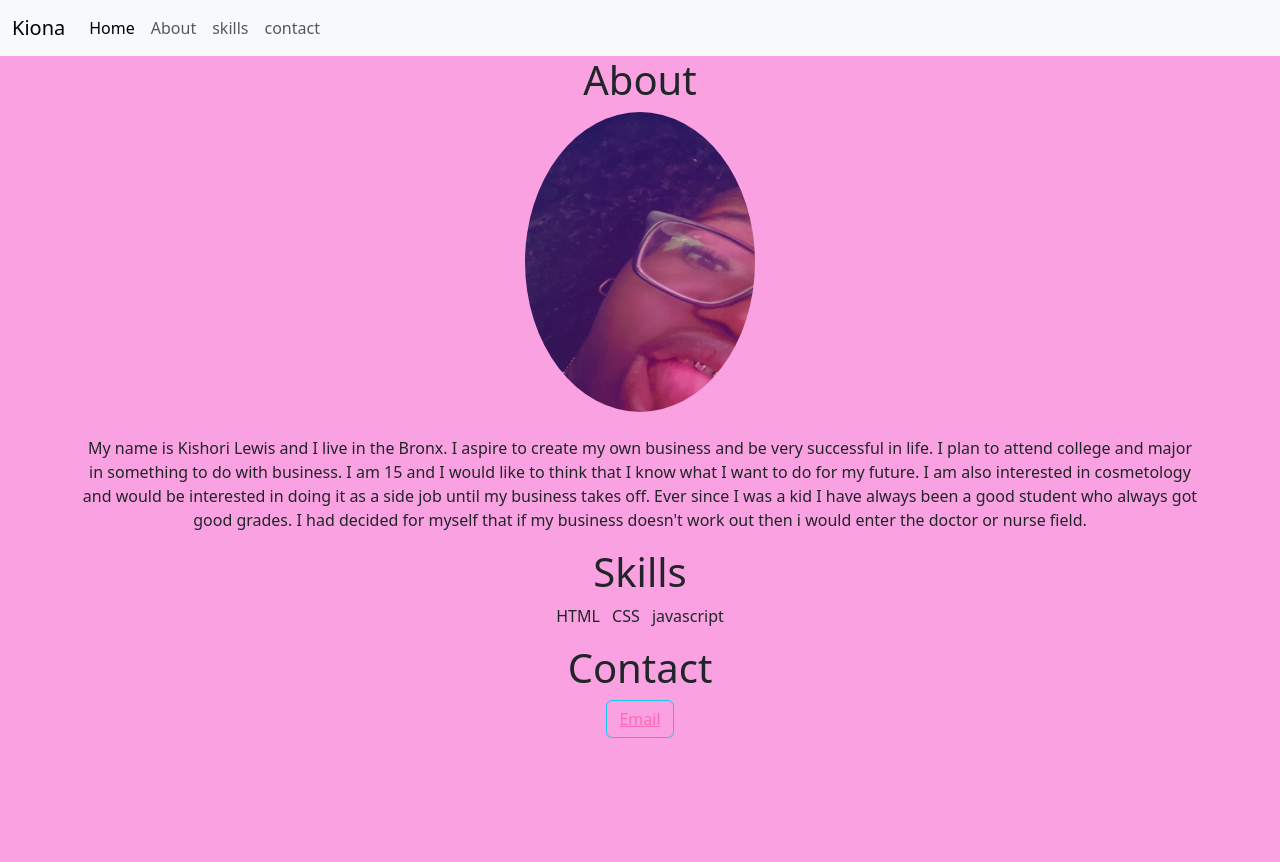
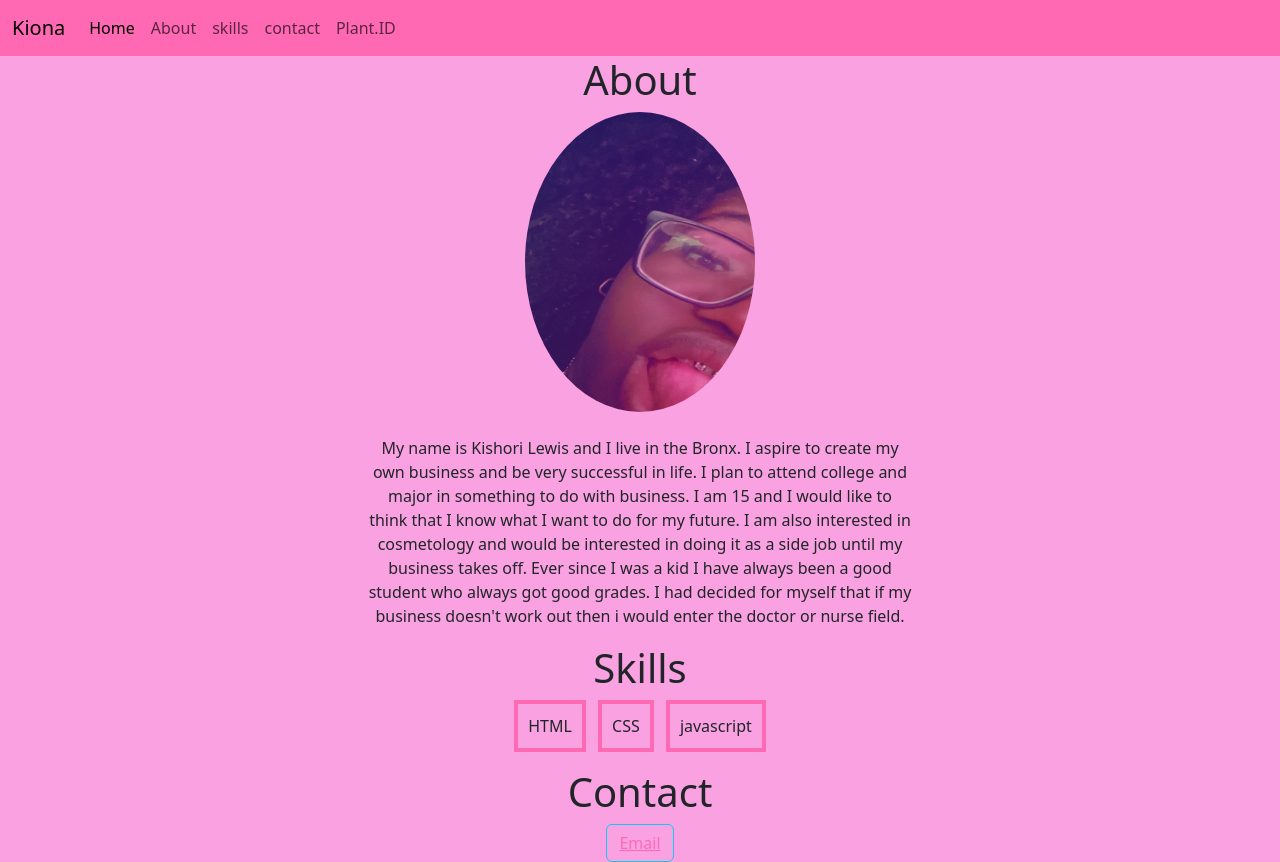
Before and after one commit to kikii2famous/kishori-porfolio-bootstrap, a plain HTML site: page index.html in a window 1280 px wide. Before the commit the page ends 800 px from the top, so only its background shows below. Drawn offline with nearby package versions, Linux system fonts and the light colour scheme.

Commit message:
I added my plant.ID page.

```diff
--- /dev/null
+++ b/Plantid.html
@@ -0,0 +1,16 @@
+<!doctype html>
+<html lang="en">
+  <head>
+    <meta charset="utf-8">
+    <meta name="viewport" content="width=device-width, initial-scale=1">
+    <title>Bootstrap demo</title>
+    <link href="https://cdn.jsdelivr.net/npm/bootstrap@5.3.3/dist/css/bootstrap.min.css" rel="stylesheet" integrity="sha384-QWTKZyjpPEjISv5WaRU9OFeRpok6YctnYmDr5pNlyT2bRjXh0JMhjY6hW+ALEwIH" crossorigin="anonymous">
+  </head>
+  <body>
+
+
+
+
+    <script src="https://cdn.jsdelivr.net/npm/bootstrap@5.3.3/dist/js/bootstrap.bundle.min.js" integrity="sha384-YvpcrYf0tY3lHB60NNkmXc5s9fDVZLESaAA55NDzOxhy9GkcIdslK1eN7N6jIeHz" crossorigin="anonymous"></script>
+  </body>
+</html>
--- a/index.html
+++ b/index.html
@@ -7,7 +7,7 @@
     <link href="https://cdn.jsdelivr.net/npm/bootstrap@5.3.3/dist/css/bootstrap.min.css" rel="stylesheet" integrity="sha384-QWTKZyjpPEjISv5WaRU9OFeRpok6YctnYmDr5pNlyT2bRjXh0JMhjY6hW+ALEwIH" crossorigin="anonymous">
   </head>
   <body style="background-color:#f9a1e1;">
-    <nav class="navbar navbar-expand-lg bg-body-tertiary">
+    <nav class="navbar navbar-expand-lg bg-body-tertiary" style="background-color: hotpink !important;">
 
       <div class="container-fluid">
         <a class="navbar-brand" href="#">Kiona</a>
@@ -28,6 +28,9 @@
             <li class="nav-item">
               <a class="nav-link" href="#">contact</a>
             </li>
+           <li>
+             <a class="nav-link" href="/Plantid.html">Plant.ID</a>
+           </li>
           </ul>
         </div>
       </div>
@@ -37,7 +40,7 @@
 
 <div class="container">
   <div class="row">
-    <div class="col text-center">
+    <div class="col-6 text-center offset-3">
       <h1>About</h1>
       <img src="IMG_3836.jpeg" height="300px" width="230px"class="rounded-circle">
       <p class="pt-4">My name is Kishori Lewis and I live in the Bronx. I aspire to create my own business and be very successful in life. I plan to attend college and major in something to do with business. I am 15 and I would like to think that I know what I want to do for my future. I am also interested in cosmetology and would be interested in doing it as a side job until my business takes off. Ever since I was a kid I have always been a good student who always got good grades. I had decided for myself that if my business doesn't work out then i would enter the doctor or nurse field.
@@ -53,9 +56,9 @@
       <h1>Skills</h1>
 
       <ul class="list-inline">
-        <li class="list-inline-item"">HTML</li>
-        <li  class="list-inline-item">CSS</li>
-        <li  class="list-inline-item">javascript</li>
+        <li class="list-inline-item"style="border-style: solid !important; border-width:4px !important; padding:10px !important; border-color: hotpink !important;">HTML</li>
+        <li  class="list-inline-item" style="border-style: solid !important; border-width:4px !important; padding:10px !important; border-color: hotpink !important;">CSS</li>
+        <li  class="list-inline-item"style="border-style: solid !important; border-width:4px !important; padding:10px !important; border-color: hotpink !important;">javascript</li>
       </ul>
 
 
@@ -83,5 +86,6 @@
 
 
     <script src="https://cdn.jsdelivr.net/npm/bootstrap@5.3.3/dist/js/bootstrap.bundle.min.js" integrity="sha384-YvpcrYf0tY3lHB60NNkmXc5s9fDVZLESaAA55NDzOxhy9GkcIdslK1eN7N6jIeHz" crossorigin="anonymous"></script>
+    <script src="/script.js"crossorigin="anonymous"></script>
   </body>
 </html>
--- a/script.js
+++ b/script.js
@@ -0,0 +1 @@
+console.log("Hello World")
```
